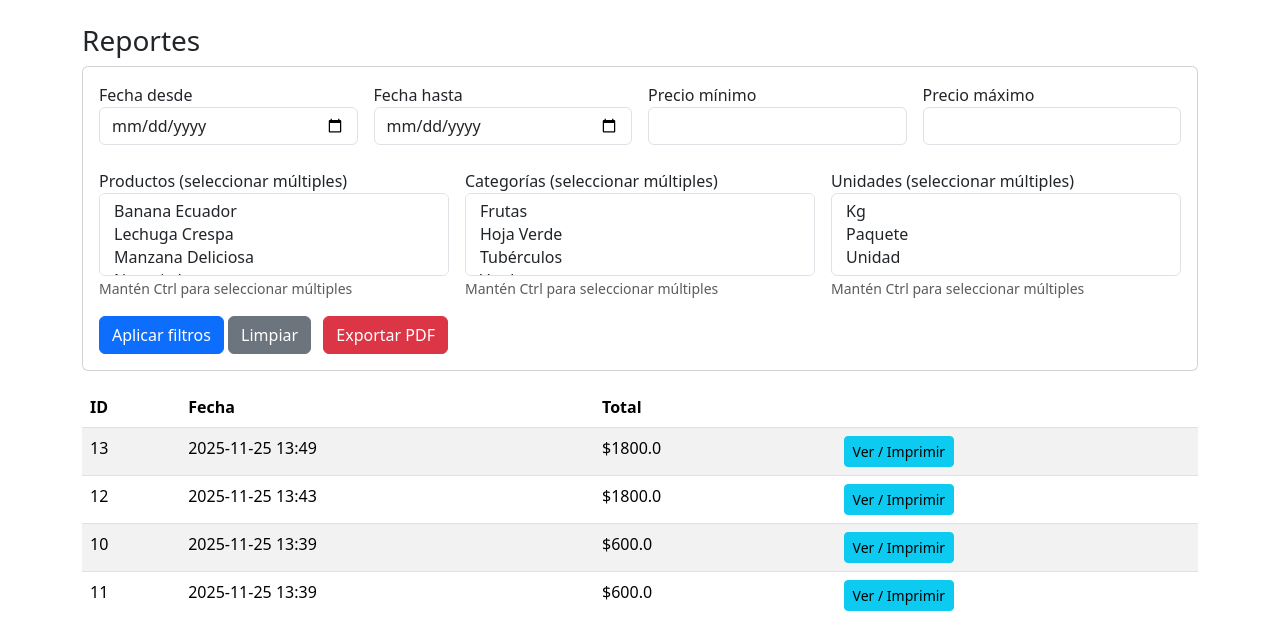
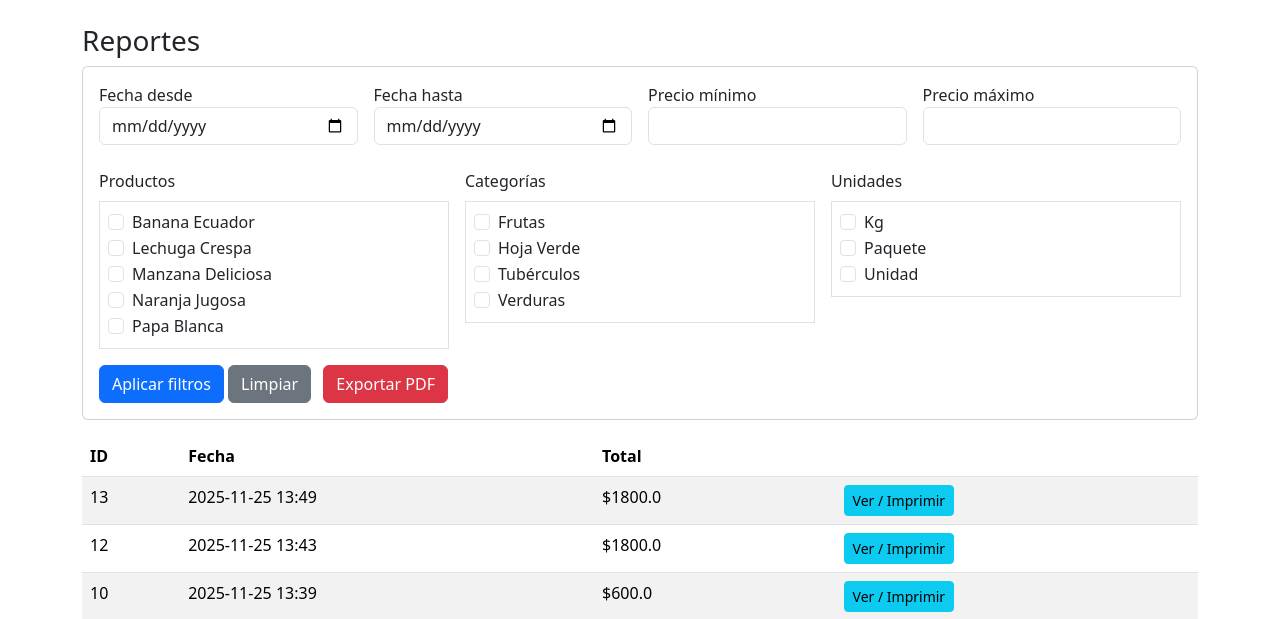
Before and after one commit to Ivo-Juric/Verduleria, a Flask app: page /reportes/ in a window 1280 px wide. Shown: the part 56-675 px from the top of the page. Run offline with Flask 3, Linux system fonts and the light colour scheme; a user stored in the database is signed in; data comes from the database, SQL or seed files in the repository.

Commit message:
Cambiar filtros de reportes: usar checkboxes en lugar de select múltiple para productos, categorías y unidades

```diff
--- a/app/templates/reportes/reportes.html
+++ b/app/templates/reportes/reportes.html
@@ -25,31 +25,43 @@
 
     <div class="row g-3 mt-2">
         <div class="col-md-4">
-            <label>Productos (seleccionar múltiples)</label>
-            <select name="producto" multiple class="form-control" size="3">
+            <label class="form-label">Productos</label>
+            <div class="border p-2" style="max-height: 200px; overflow-y: auto;">
                 {% for p in productos %}
-                <option value="{{ p.id }}" {% if p.id|string in filtros.prod_ids %}selected{% endif %}>{{ p.nombre }}</option>
+                <div class="form-check">
+                    <input class="form-check-input" type="checkbox" name="producto" value="{{ p.id }}" id="prod_{{ p.id }}" {% if p.id|string in filtros.prod_ids %}checked{% endif %}>
+                    <label class="form-check-label" for="prod_{{ p.id }}">
+                        {{ p.nombre }}
+                    </label>
+                </div>
                 {% endfor %}
-            </select>
-            <small class="text-muted">Mantén Ctrl para seleccionar múltiples</small>
+            </div>
         </div>
         <div class="col-md-4">
-            <label>Categorías (seleccionar múltiples)</label>
-            <select name="categoria" multiple class="form-control" size="3">
+            <label class="form-label">Categorías</label>
+            <div class="border p-2" style="max-height: 200px; overflow-y: auto;">
                 {% for c in categorias %}
-                <option value="{{ c.id }}" {% if c.id|string in filtros.cat_ids %}selected{% endif %}>{{ c.nombre }}</option>
+                <div class="form-check">
+                    <input class="form-check-input" type="checkbox" name="categoria" value="{{ c.id }}" id="cat_{{ c.id }}" {% if c.id|string in filtros.cat_ids %}checked{% endif %}>
+                    <label class="form-check-label" for="cat_{{ c.id }}">
+                        {{ c.nombre }}
+                    </label>
+                </div>
                 {% endfor %}
-            </select>
-            <small class="text-muted">Mantén Ctrl para seleccionar múltiples</small>
+            </div>
         </div>
         <div class="col-md-4">
-            <label>Unidades (seleccionar múltiples)</label>
-            <select name="unidad" multiple class="form-control" size="3">
+            <label class="form-label">Unidades</label>
+            <div class="border p-2" style="max-height: 200px; overflow-y: auto;">
                 {% for u in unidades %}
-                <option value="{{ u.id }}" {% if u.id|string in filtros.uni_ids %}selected{% endif %}>{{ u.nombre }}</option>
+                <div class="form-check">
+                    <input class="form-check-input" type="checkbox" name="unidad" value="{{ u.id }}" id="uni_{{ u.id }}" {% if u.id|string in filtros.uni_ids %}checked{% endif %}>
+                    <label class="form-check-label" for="uni_{{ u.id }}">
+                        {{ u.nombre }}
+                    </label>
+                </div>
                 {% endfor %}
-            </select>
-            <small class="text-muted">Mantén Ctrl para seleccionar múltiples</small>
+            </div>
         </div>
     </div>
 
```
